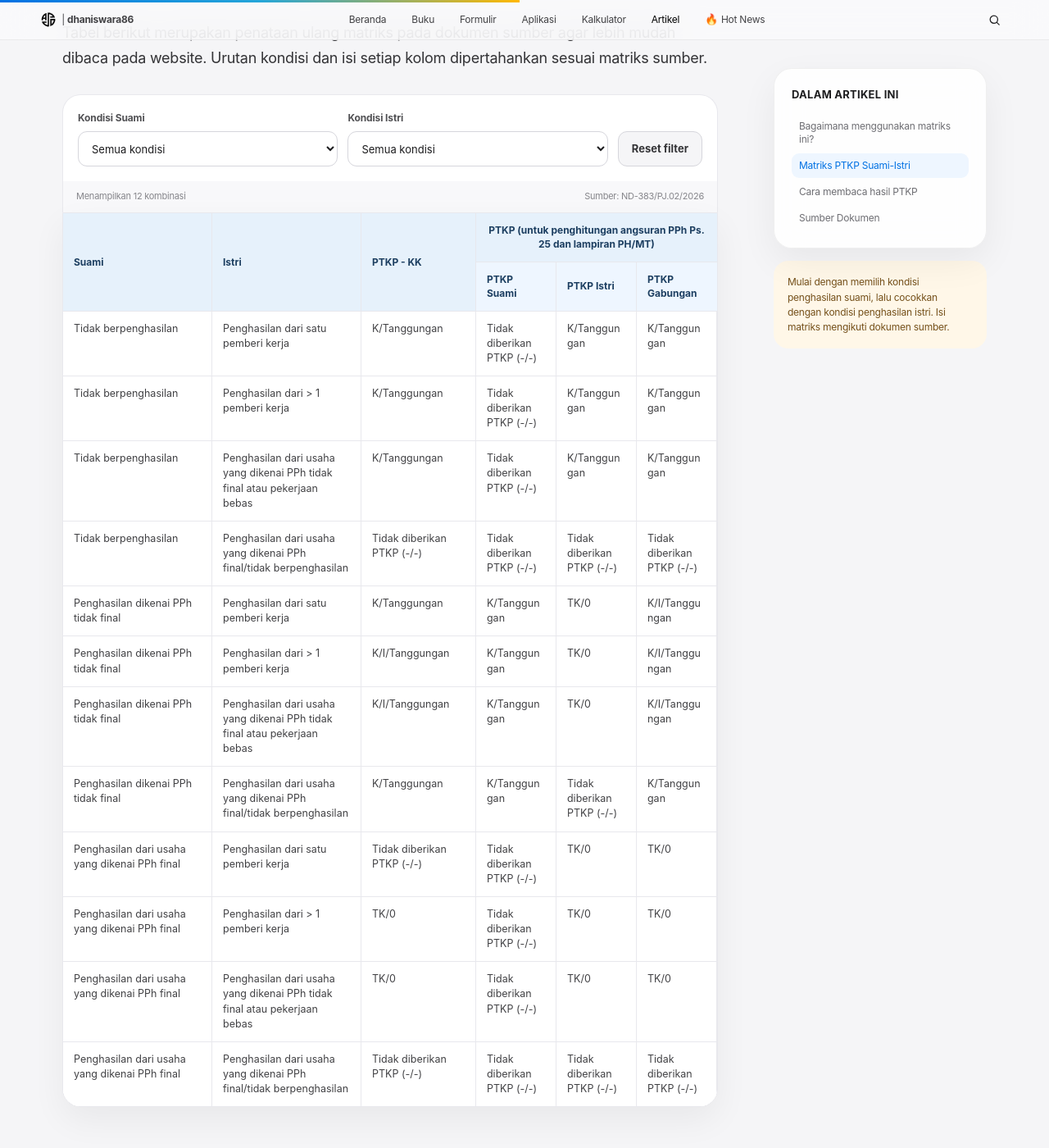
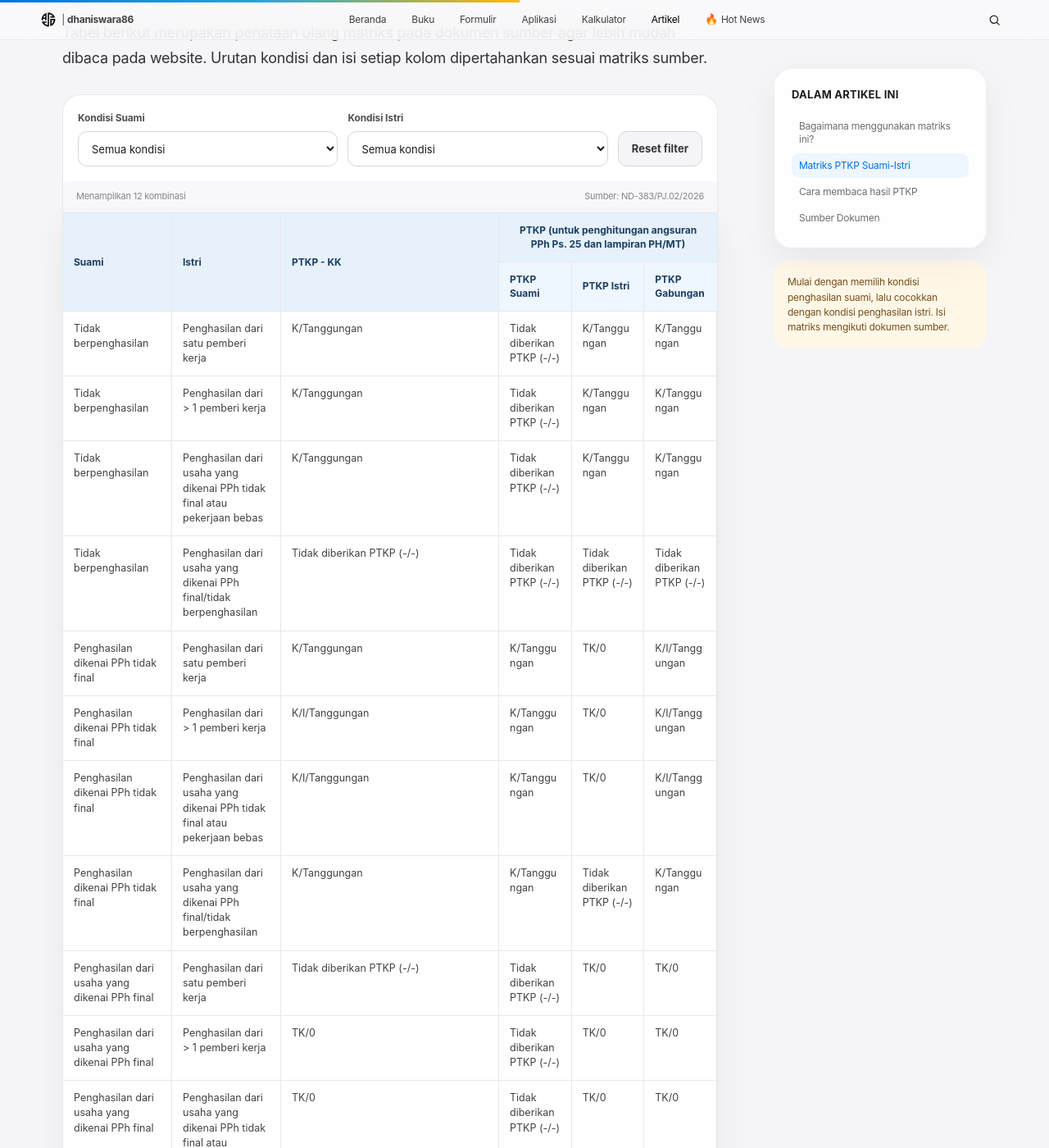
Before and after one commit to dhaniswara86/dhaniswara86.github.io, a Jekyll site: the page built from _artikel/matriks-ptkp-suami-istri.md, in a window 1280 px wide and 1400 px high, scrolled down 1763 px. Shown: the whole window at 82% size. Built offline with Jekyll 4.4.1, drawn with Linux system fonts in a browser that asks for light colours.

Commit message:
Update column widths in matriks-ptkp-suami-istri.css
Adjusted column widths for PTKP matrix table to improve layout consistency.

```diff
--- a/assets/css/matriks-ptkp-suami-istri.css
+++ b/assets/css/matriks-ptkp-suami-istri.css
@@ -464,37 +464,37 @@
   /* Suami - 13% */
   .ptkp-article .ptkp-matrix-table th:nth-child(1),
   .ptkp-article .ptkp-matrix-table td:nth-child(1) {
-    width: 13% !important;
+    width: 10% !important;
   }
 
   /* Istri - 13% */
   .ptkp-article .ptkp-matrix-table th:nth-child(2),
   .ptkp-article .ptkp-matrix-table td:nth-child(2) {
-    width: 13% !important;
+    width: 10% !important;
   }
 
   /* PTKP - KK - 10% */
   .ptkp-article .ptkp-matrix-table th:nth-child(3),
   .ptkp-article .ptkp-matrix-table td:nth-child(3) {
-    width: 10% !important;
+    width: 20% !important;
   }
 
   /* PTKP Suami - 21% */
   .ptkp-article .ptkp-matrix-table th:nth-child(4),
   .ptkp-article .ptkp-matrix-table td:nth-child(4) {
-    width: 21% !important;
+    width: 20% !important;
   }
 
   /* PTKP Istri - 21% */
   .ptkp-article .ptkp-matrix-table th:nth-child(5),
   .ptkp-article .ptkp-matrix-table td:nth-child(5) {
-    width: 21% !important;
+    width: 20% !important;
   }
 
   /* PTKP Gabungan - 22% */
   .ptkp-article .ptkp-matrix-table th:nth-child(6),
   .ptkp-article .ptkp-matrix-table td:nth-child(6) {
-    width: 22% !important;
+    width: 20% !important;
   }
 
 }
```
